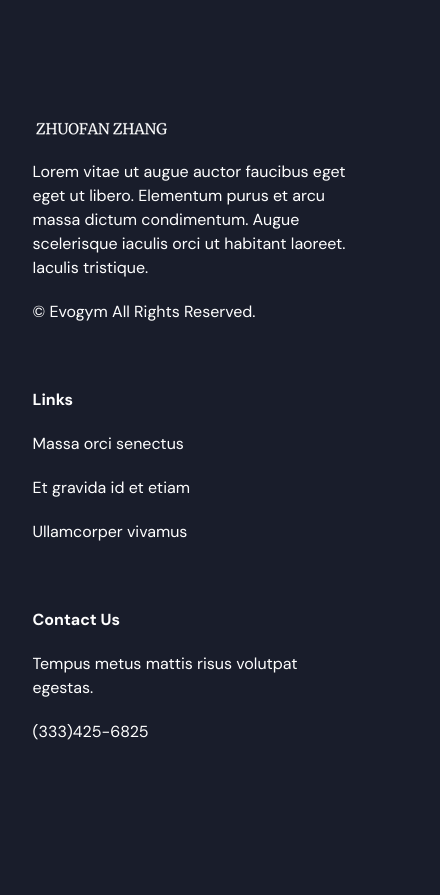
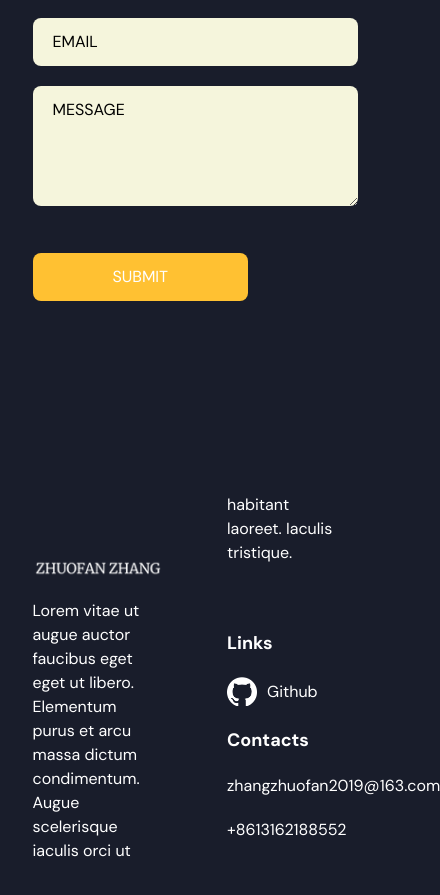
Before and after one commit to Zhuofan-Zhang/Zhuofan-Zhang.github.io, a React (Vite) app: page / in a window 390 px wide. Shown: the part 5572-6467 px from the top of the page, 440 px wide, since content can reach past the window. Before the commit the page ends 6380 px from the top, so only its background shows below. Built offline with nearby package versions, Linux system fonts and the light colour scheme.

Commit message:
update layout and add send email function

```diff
--- a/package.json
+++ b/package.json
@@ -12,6 +12,7 @@
   "dependencies": {
     "@heroicons/react": "^2.0.13",
     "antd": "^5.3.2",
+    "emailjs-com": "^3.2.0",
     "framer-motion": "^7.6.19",
     "react": "^18.2.0",
     "react-anchor-link-smooth-scroll": "^1.0.12",
--- a/src/scenes/contacts/Contacts.tsx
+++ b/src/scenes/contacts/Contacts.tsx
@@ -1,12 +1,14 @@
 import { useForm } from "react-hook-form";
 import { SelectedPage } from "@/shared/types";
 import { motion } from "framer-motion";
-import ContactUsPageGraphic from "@/assets/ContactUsPageGraphic.png";
 import HText from "@/shared/HText";
+import emailjs, { init } from "emailjs-com";
+import { sendEmail } from "../../shared/sendEmail";
 
 type Props = {
   setSelectedPage: (value: SelectedPage) => void;
 };
+init("9YY3Z3pYCONzBw6UO");
 
 const ContactUs = ({ setSelectedPage }: Props) => {
   const inputStyles = `mb-5 w-full rounded-lg bg-yellow-100
@@ -19,14 +21,12 @@ const ContactUs = ({ setSelectedPage }: Props) => {
   } = useForm();
 
   const onSubmit = async (e: any) => {
-    const isValid = await trigger();
-    if (!isValid) {
       e.preventDefault();
-    }
+      sendEmail();
   };
 
   return (
-    <section id="contacts" className="mx-auto w-5/6 pt-24 pb-32 bg-primary-100">
+    <section id="contacts" className="mx-auto w-5/6 bg-primary-100 pt-24 pb-32">
       <motion.div
         onViewportEnter={() => setSelectedPage(SelectedPage.Contacts)}
       >
@@ -35,14 +35,16 @@ const ContactUs = ({ setSelectedPage }: Props) => {
           className="md:w-3/5"
           initial="hidden"
           whileInView="visible"
-          viewport={{ once:true ,amount: 0.5 }}
+          viewport={{ once: true, amount: 0.5 }}
           transition={{ duration: 0.5 }}
           variants={{
             hidden: { opacity: 0, x: -50 },
             visible: { opacity: 1, x: 0 },
           }}
         >
-          <HText><span className="text-primary-500">Contact me</span></HText>
+          <HText>
+            <span className="text-primary-500">Contact me</span>
+          </HText>
           <p className="my-5 text-2xl">
             if you are hiring or needing help to build your software.
           </p>
@@ -54,19 +56,14 @@ const ContactUs = ({ setSelectedPage }: Props) => {
             className="mt-10 basis-3/5 md:mt-0"
             initial="hidden"
             whileInView="visible"
-            viewport={{ once:true ,amount: 0.5 }}
+            viewport={{ once: true, amount: 0.5 }}
             transition={{ duration: 0.5 }}
             variants={{
               hidden: { opacity: 0, y: 50 },
               visible: { opacity: 1, y: 0 },
             }}
           >
-            <form
-              target="_blank"
-              onSubmit={onSubmit}
-              action="https://formsubmit.co/e8a5bdfa807605332f809e5656e27c6e"
-              method="POST"
-            >
+            <form id='contact-form' onSubmit={onSubmit}>
               <input
                 className={inputStyles}
                 type="text"
--- a/src/scenes/experiences/Experiences.tsx
+++ b/src/scenes/experiences/Experiences.tsx
@@ -12,7 +12,7 @@ type Props = {
 const Experiences: React.FC<Props> = ({setSelectedPage}: Props) => {
 
     return (
-        <section id="experiences" className="w-5/6 bg-primary-100 pt-10">
+        <section id="experiences" className="w-5/6 bg-primary-100 py-60">
             <motion.div onViewportEnter={() => setSelectedPage(SelectedPage.Experiences)}>
                 <motion.div className="columns-2 mx-auto text-2xl w-5/6 gap-5 items-center justify-center md:flex md:h-full pb-10"
                             style={{fontSize:'30px'}}
--- a/src/scenes/footer/Footer.tsx
+++ b/src/scenes/footer/Footer.tsx
@@ -1,28 +1,24 @@
 import NameLogo from "@/assets/NameLogo.png";
+import GithubLogo from "@/assets/github-mark-white.png";
 
 const Footer = () => {
   return (
     <footer className="bg-primary-100 py-16">
-      <div className="justify-content mx-auto w-5/6 gap-16 md:flex">
+      <div className="justify-content mx-auto w-5/6 gap-16 md:flex columns-2">
         <div className="mt-16 basis-1/2 md:mt-0">
           <img alt="logo" src={NameLogo} />
-          <p className="my-5">
+          <p className="my-5 w-5/6">
             Lorem vitae ut augue auctor faucibus eget eget ut libero. Elementum
             purus et arcu massa dictum condimentum. Augue scelerisque iaculis
             orci ut habitant laoreet. Iaculis tristique.
           </p>
-          <p>© Evogym All Rights Reserved.</p>
         </div>
         <div className="mt-16 basis-1/4 md:mt-0">
-          <h4 className="font-bold">Links</h4>
-          <p className="my-5">Massa orci senectus</p>
-          <p className="my-5">Et gravida id et etiam</p>
-          <p>Ullamcorper vivamus</p>
-        </div>
-        <div className="mt-16 basis-1/4 md:mt-0">
-          <h4 className="font-bold">Contact Us</h4>
-          <p className="my-5">Tempus metus mattis risus volutpat egestas.</p>
-          <p>(333)425-6825</p>
+          <h4 className="font-bold text-lg">Links</h4>
+          <a className="my-5 flex items-center" href="https://github.com/Zhuofan-Zhang"><img alt={`${GithubLogo}`} src={GithubLogo} style={{maxWidth: '30px',height:'auto',marginRight:'10px'}}/>Github</a>
+          <h4 className="font-bold text-lg">Contacts</h4>
+          <p className="my-5">zhangzhuofan2019@163.com</p>
+          <p>+8613162188552</p>
         </div>
       </div>
     </footer>
--- /dev/null
+++ b/src/shared/sendEmail.tsx
@@ -0,0 +1,22 @@
+import emailjs, { init } from "emailjs-com";
+
+// Replace with your EmailJS User ID
+const EMAILJS_USER_ID = "9YY3Z3pYCONzBw6UO";
+
+init(EMAILJS_USER_ID);
+
+export function sendEmail() :void {
+
+  // Replace with your EmailJS Service ID and Template ID
+  const SERVICE_ID = "service_p7o3x15";
+  const TEMPLATE_ID = "template_5rabxrt";
+
+  emailjs
+    .sendForm(SERVICE_ID, TEMPLATE_ID, '#contact-form')
+    .then((response) => {
+      console.log("Email sent successfully:", response.status, response.text);
+    })
+    .catch((error) => {
+      console.error("Email sending failed:", error);
+    });
+};
```
Also changed, not shown: src/assets/github-mark-white.png (added), 1 other file (tests, documents, lock files or other folders).
